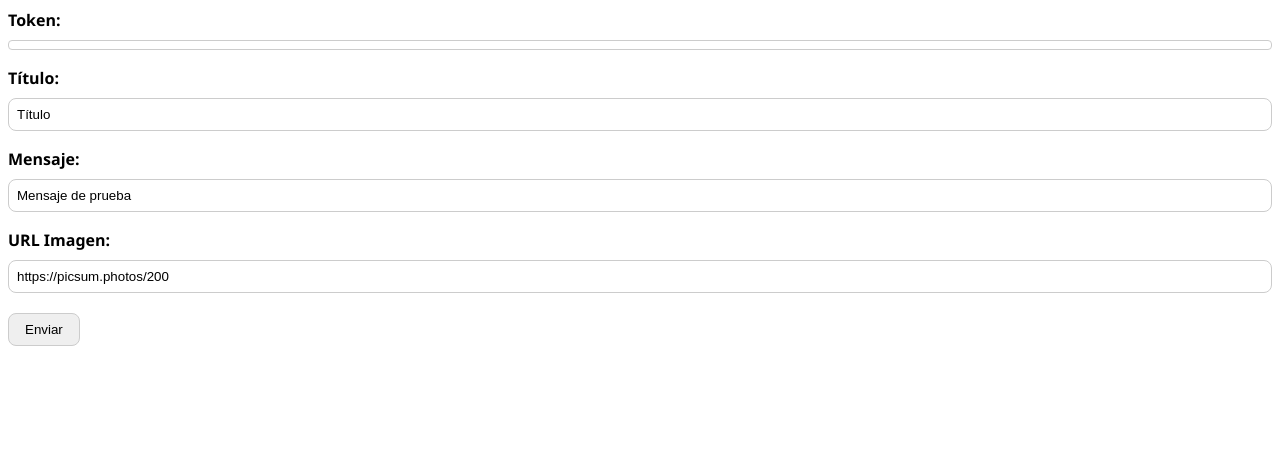
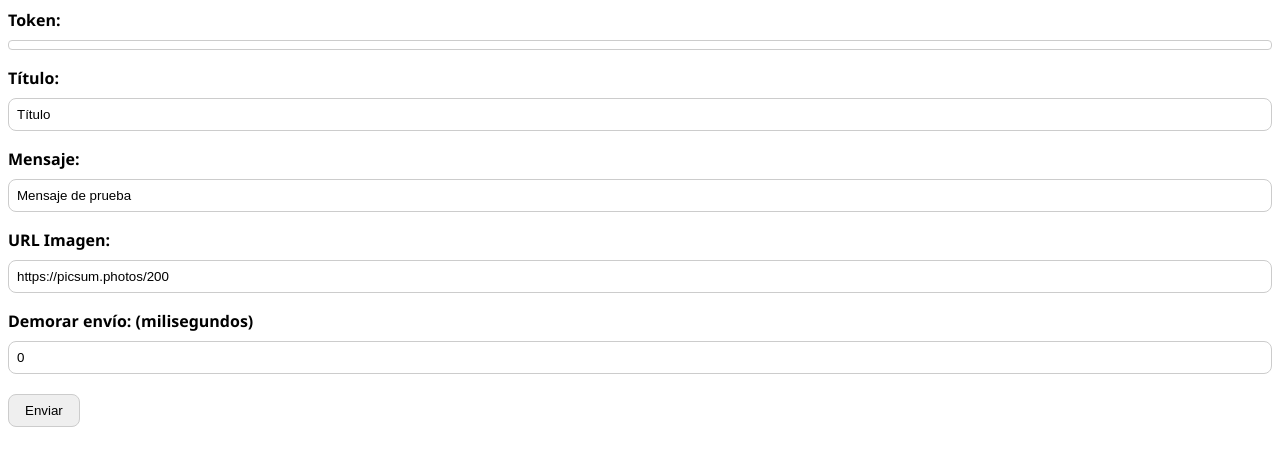
Before and after one commit to pablo-medina/fcm-test-app, an Angular app in the folder fcm-frontend/: page / in a window 1280 px wide. Shown: the top 466 px of the page. Built offline with nearby package versions, Linux system fonts and the light colour scheme; no server answers.

Commit message:
Se agrega campo para indicar el delay en el envío del mensaje a FCM.

```diff
--- a/fcm-frontend/src/app/app.component.html
+++ b/fcm-frontend/src/app/app.component.html
@@ -24,6 +24,10 @@
           <h5>URL Imagen:</h5>
           <input type="text" formControlName="imagen" />
         </li>
+        <li class="row">
+          <h5>Demorar envío: (milisegundos)</h5>
+          <input type="number" formControlName="delay" />
+        </li>
       </ul>
       <div class="buttons">
         <button type="submit">Enviar</button>
--- a/fcm-frontend/src/app/app.component.ts
+++ b/fcm-frontend/src/app/app.component.ts
@@ -29,7 +29,8 @@ export class AppComponent implements OnDestroy {
     {
       titulo: new FormControl<string | null>('Título'),
       texto: new FormControl<string>('Mensaje de prueba', { validators: Validators.required }),
-      imagen: new FormControl<string | null>('https://picsum.photos/200')
+      imagen: new FormControl<string | null>('https://picsum.photos/200'),
+      delay: new FormControl<number | null>(0)
     }
   );
 
@@ -109,7 +110,8 @@ export class AppComponent implements OnDestroy {
         token: this.token,
         titulo: formValue.titulo || '',
         texto: formValue.texto || '',
-        imagen: formValue.imagen || ''
+        imagen: formValue.imagen || '',
+        delay: formValue.delay || undefined
       }
     ).subscribe(
       {
--- a/fcm-frontend/src/app/models/mensaje.model.ts
+++ b/fcm-frontend/src/app/models/mensaje.model.ts
@@ -2,5 +2,6 @@ export interface IMensaje {
     titulo?: string
     texto: string
     imagen?: string
-    token: string
+    token: string,
+    delay?: number
 }
```
